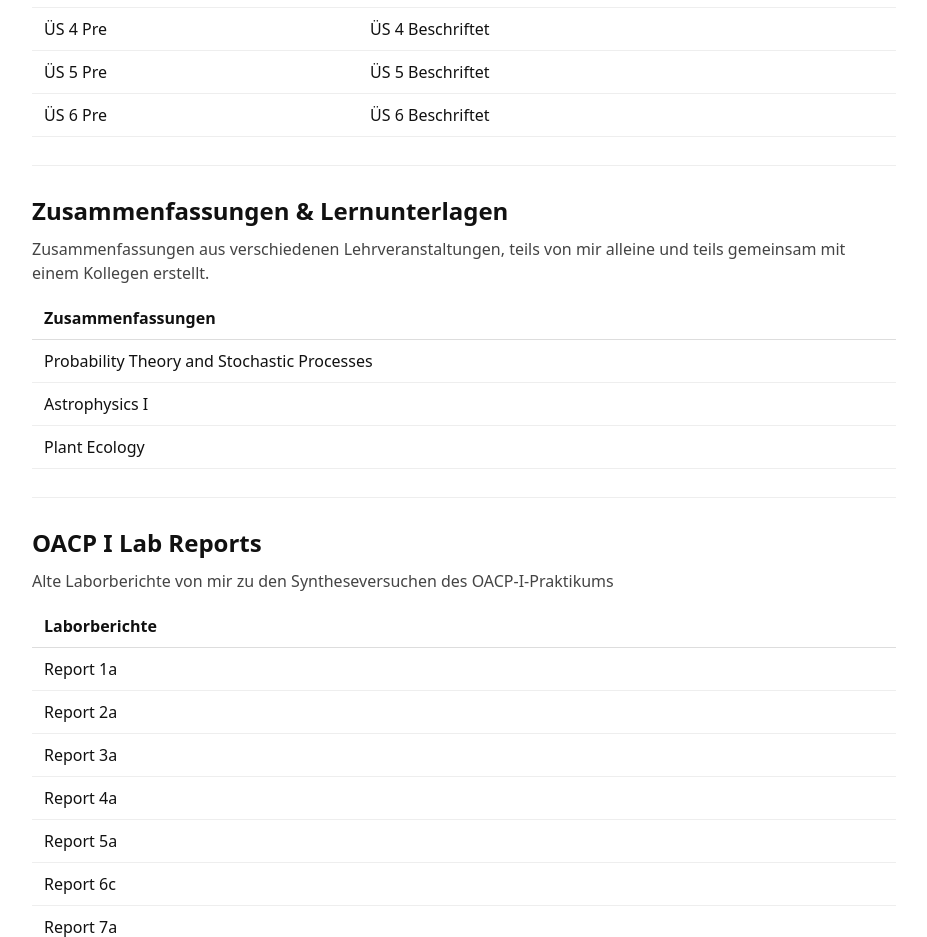
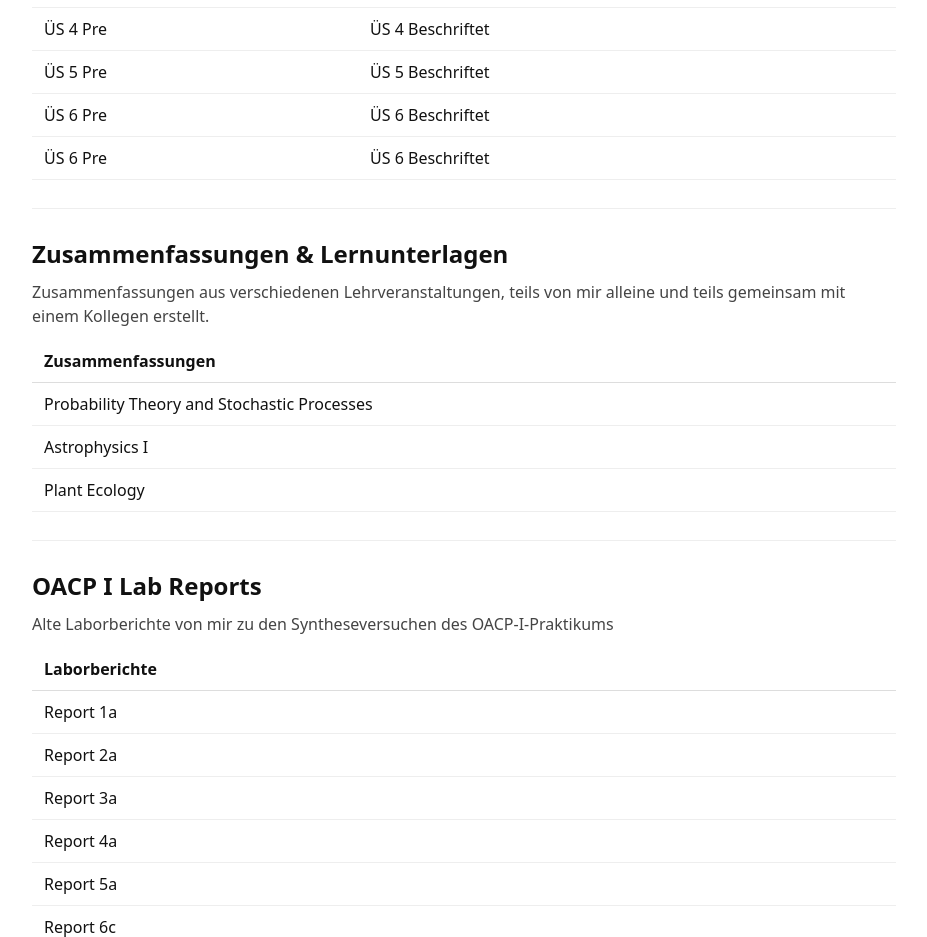
Before and after one commit to l-visva/visva-loganathan.github.io, a plain HTML site: page unterlagen.html in a window 1280 px wide. Shown: the part 1881-2818 px from the top of the page, without its empty margins (176-1103 px from the left). Drawn offline with Linux system fonts and the light colour scheme.

Commit message:
Update unterlagen.html

```diff
--- a/unterlagen.html
+++ b/unterlagen.html
@@ -260,6 +260,10 @@
             <td><a href="unterlagen/pde/pre/Mathematik_III_US_06_Pre.pdf" target="_blank" rel="noopener">ÜS 6 Pre</a></td>
             <td><a href="unterlagen/pde/beschriftet/Mathematik_III_US_06_Beschriftet.pdf" target="_blank" rel="noopener">ÜS 6 Beschriftet</a></td>
           </tr>
+          <tr>
+            <td><a href="unterlagen/pde/pre/Mathematik_III_US_06_Pre.pdf" target="_blank" rel="noopener">ÜS 6 Pre</a></td>
+            <td><a href="unterlagen/pde/beschriftet/Mathematik_III_US_06_Beschriftet.pdf" target="_blank" rel="noopener">ÜS 6 Beschriftet</a></td>
+          </tr>
         </tbody>
       </table>
     </section>
```
